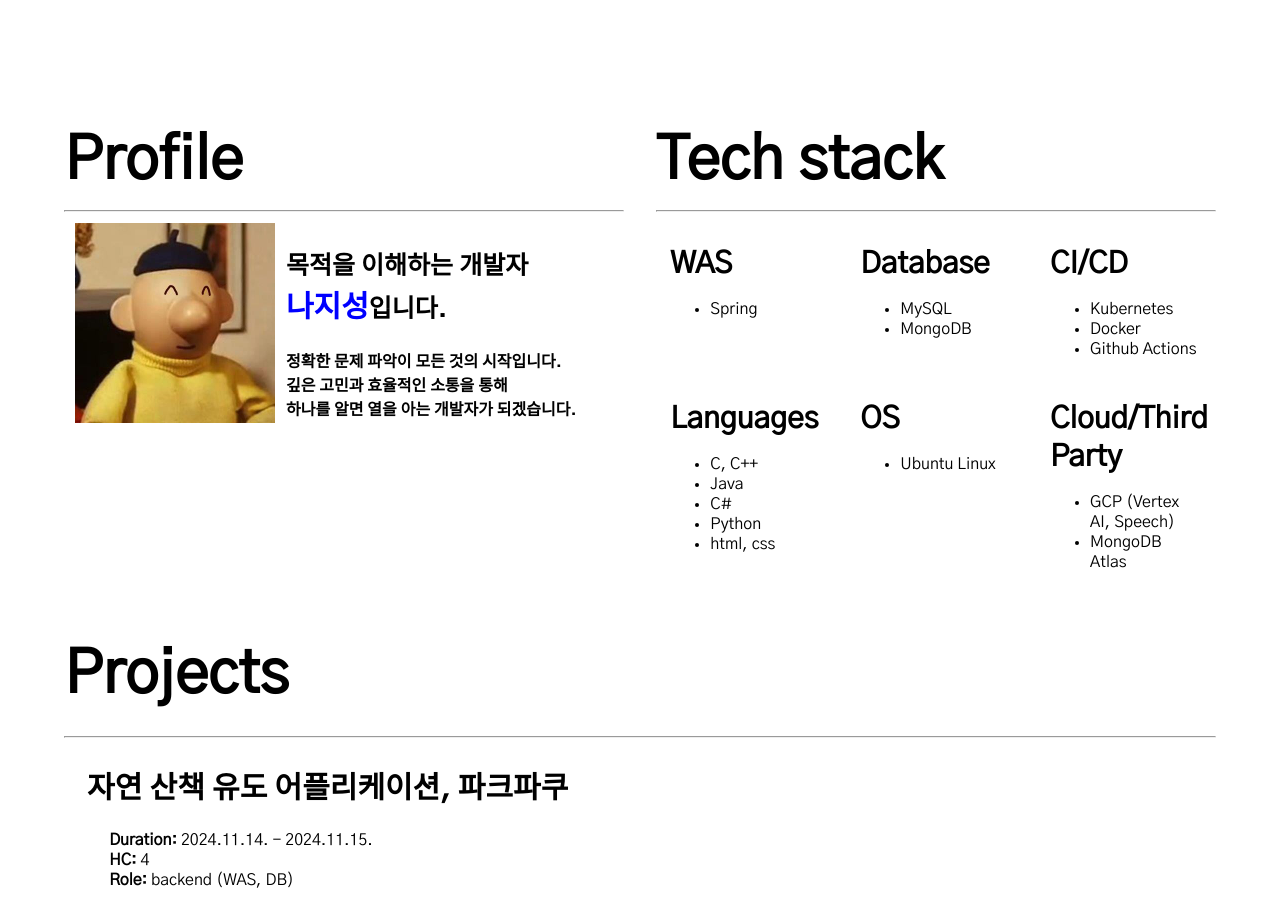
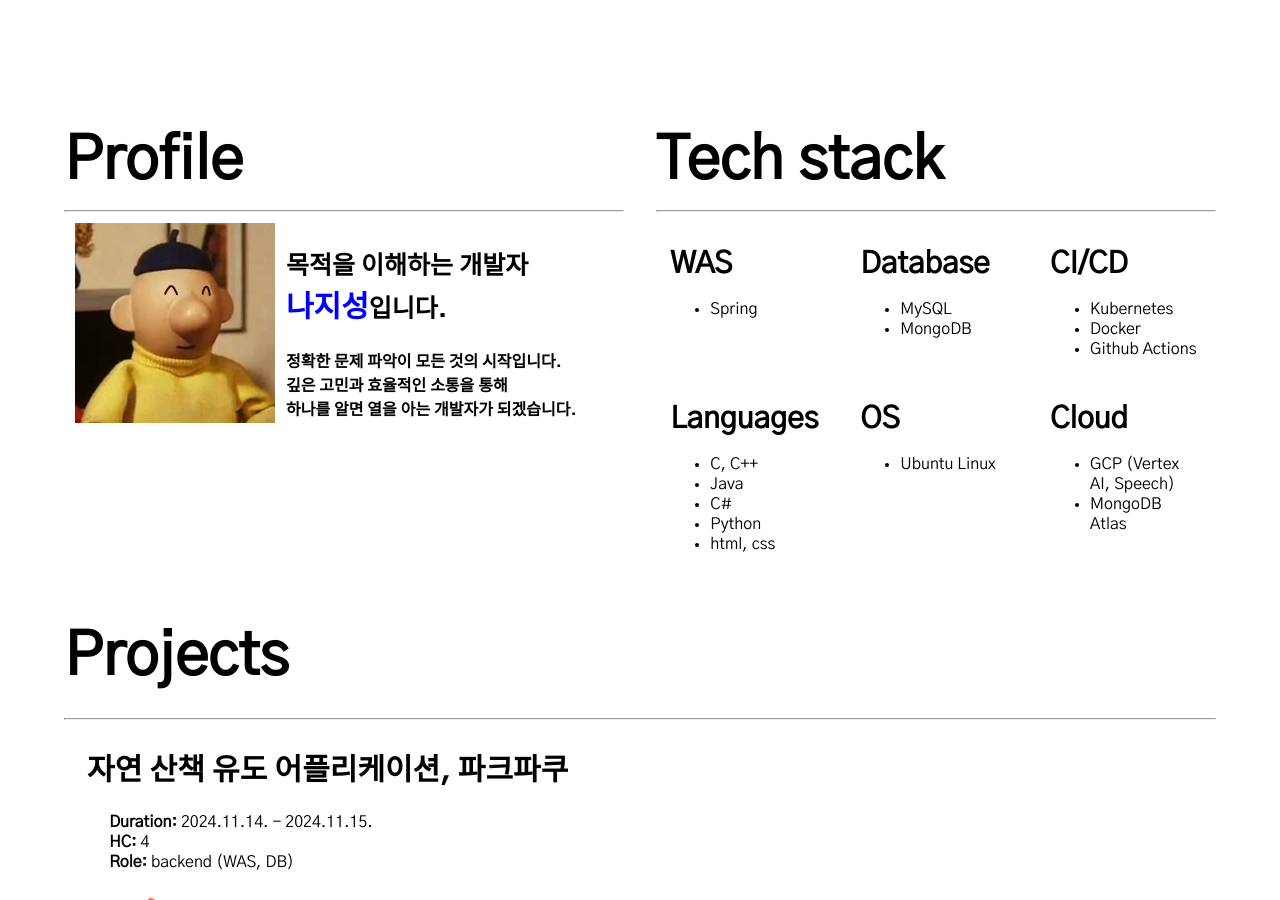
Before and after one commit to Jiseong02/Jiseong02.github.io, a Jekyll site: the page built from index.md, in a window 1280 px wide and 900 px high. Built offline with Jekyll 4.4.1, drawn with Linux system fonts in a browser that asks for light colours.

Commit message:
Update tech_stack.yml

```diff
--- a/_data/tech_stack.yml
+++ b/_data/tech_stack.yml
@@ -20,7 +20,7 @@
 - category: OS
   items:
     - Ubuntu Linux
-- category: Cloud/Third Party
+- category: Cloud
   items:
     - GCP (Vertex AI, Speech)
     - MongoDB Atlas
```
